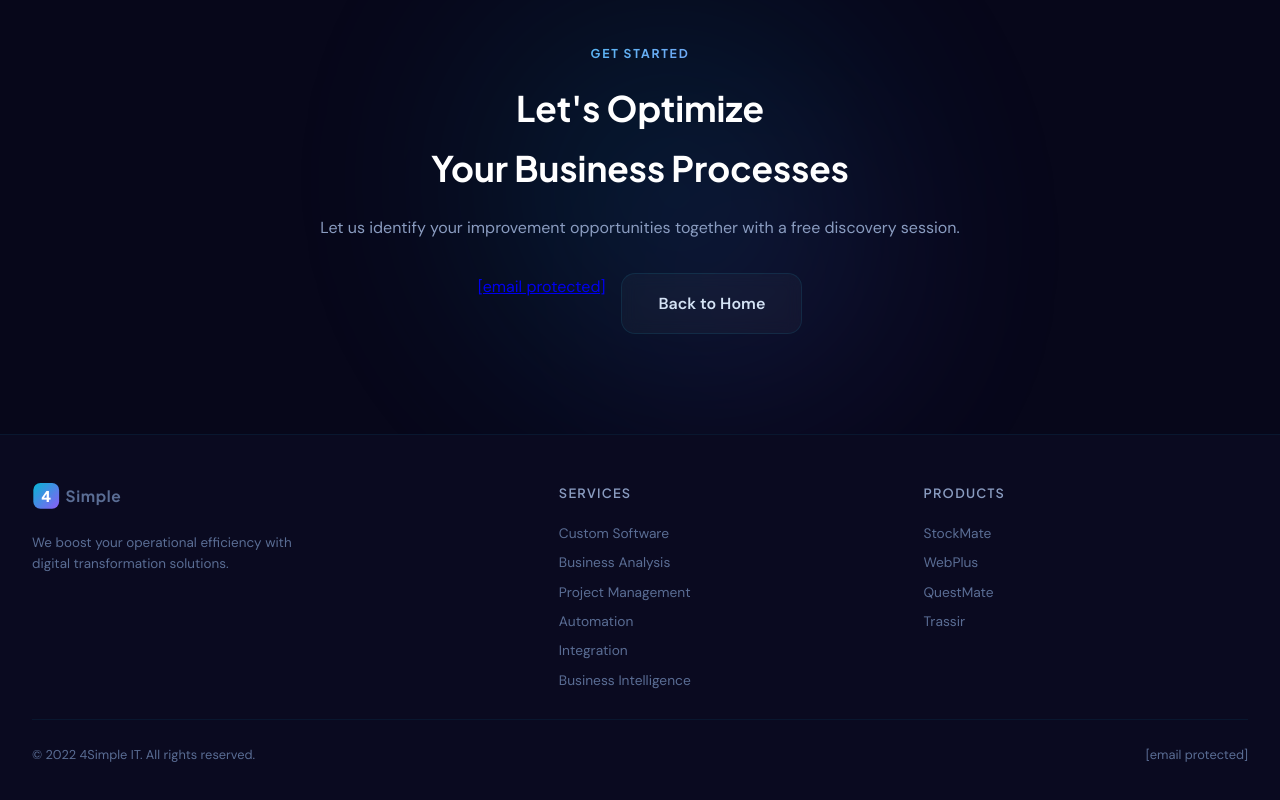
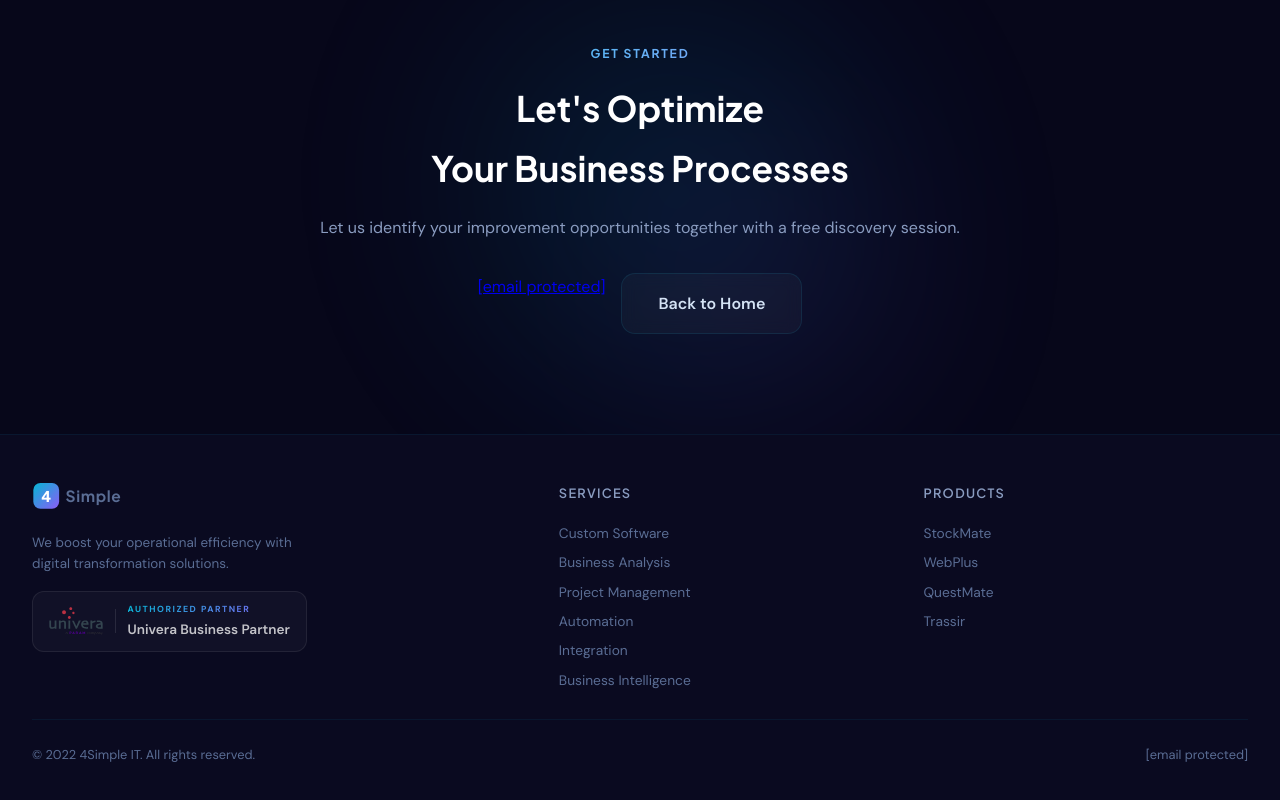
Before and after one commit to 4simplebilisim/4simple, a plain HTML site: page en/is-analizi.html in a window 1280 px wide. Shown: the part 2358-3158 px from the top of the page. Drawn offline with Linux system fonts and the light colour scheme.

Commit message:
Update is-analizi.html

```diff
--- a/en/is-analizi.html
+++ b/en/is-analizi.html
@@ -172,7 +172,17 @@ footer{background:var(--surface);border-top:1px solid var(--border);padding:48px
 
 <footer>
   <div class="footer-inner">
-    <div class="footer-brand"><svg viewBox="0 0 240 44" width="155" xmlns="http://www.w3.org/2000/svg"><defs><linearGradient id="flg" x1="0%" y1="0%" x2="100%" y2="100%"><stop offset="0%" stop-color="#06b6d4"/><stop offset="100%" stop-color="#8b5cf6"/></linearGradient></defs><rect x="2" y="0" width="40" height="40" rx="11" fill="url(#flg)"/><text x="22" y="30" text-anchor="middle" font-family="'Plus Jakarta Sans',sans-serif" font-weight="800" font-size="23" fill="#fff">4</text><text x="52" y="30" font-family="'Plus Jakarta Sans',sans-serif" font-weight="700" font-size="24" fill="#5a6d94" letter-spacing="1">Simple</text></svg><p>We boost your operational efficiency with digital transformation solutions.</p></div>
+    <div class="footer-brand"><svg viewBox="0 0 240 44" width="155" xmlns="http://www.w3.org/2000/svg"><defs><linearGradient id="flg" x1="0%" y1="0%" x2="100%" y2="100%"><stop offset="0%" stop-color="#06b6d4"/><stop offset="100%" stop-color="#8b5cf6"/></linearGradient></defs><rect x="2" y="0" width="40" height="40" rx="11" fill="url(#flg)"/><text x="22" y="30" text-anchor="middle" font-family="'Plus Jakarta Sans',sans-serif" font-weight="800" font-size="23" fill="#fff">4</text><text x="52" y="30" font-family="'Plus Jakarta Sans',sans-serif" font-weight="700" font-size="24" fill="#5a6d94" letter-spacing="1">Simple</text></svg>
+      <p>We boost your operational efficiency with digital transformation solutions.</p>
+    	<a href="https://isortagi.univera.com.tr" target="_blank" style="display:inline-flex;align-items:center;gap:12px;background:rgba(255,255,255,.03);border:1px solid rgba(255,255,255,.08);border-radius:12px;padding:10px 16px;text-decoration:none;margin-top:16px;transition:border-color .3s">
+	<img src="univera.svg" alt="Univera" style="height:28px;display:block">
+	<div style="width:1px;height:24px;background:rgba(255,255,255,.1)"></div>
+	<div style="display:flex;flex-direction:column;gap:1px">
+    <span style="font-size:.55rem;font-weight:700;text-transform:uppercase;letter-spacing:1.5px;background:linear-gradient(135deg,#06b6d4,#8b5cf6);-webkit-background-clip:text;-webkit-text-fill-color:transparent">Authorized Partner</span>
+    <span style="font-size:.85rem;font-weight:600;color:rgba(255,255,255,.75)">Univera Business Partner</span>
+	</div>
+	</a>
+    </div>
     <div class="footer-col"><h5>Services</h5><a href="ozel-yazilim.html">Custom Software</a><a href="is-analizi.html">Business Analysis</a><a href="proje-yonetimi.html">Project Management</a><a href="otomasyon.html">Automation</a><a href="entegrasyon.html">Integration</a><a href="is-zekasi.html">Business Intelligence</a></div>
     <div class="footer-col"><h5>Products</h5><a href="stockmate.html">StockMate</a><a href="webplus.html">WebPlus</a><a href="questmate.html">QuestMate</a><a href="trassir.html">Trassir</a></div>
   </div>
```
